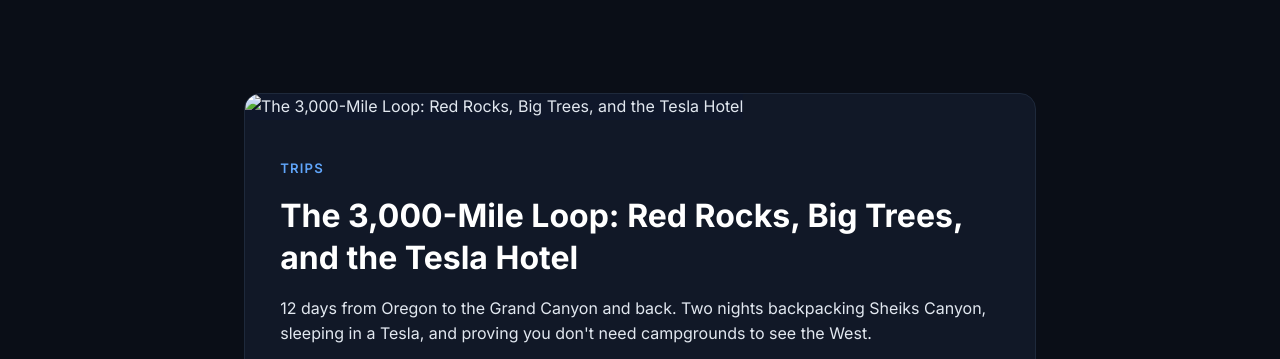
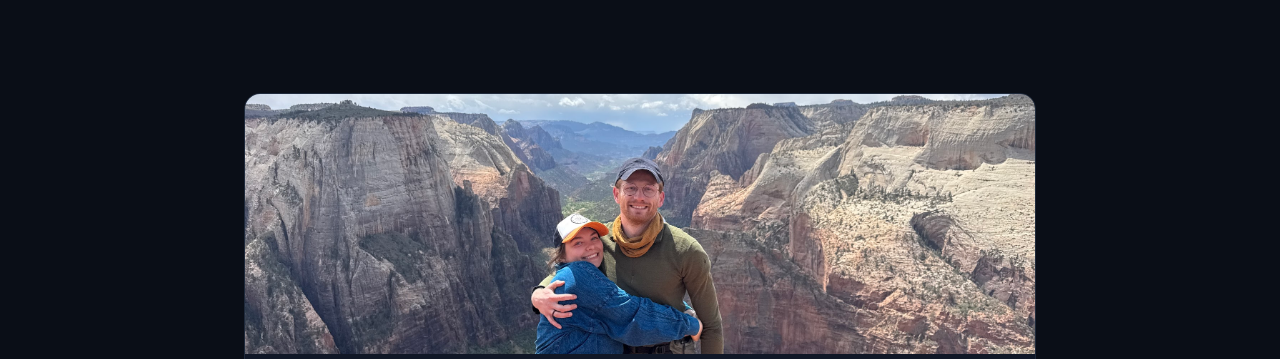
Before and after one commit to bencze2015/bencze2015.github.io, a plain HTML site: page index.html in a window 1280 px wide. Shown: the part 411-770 px from the top of the page. Drawn offline with Linux system fonts and the light colour scheme.

Commit message:
Update index.html

```diff
--- a/index.html
+++ b/index.html
@@ -172,8 +172,8 @@
       category: "Trips",
       date: "October 14, 2025",
       readTime: "35 min read",
-      // Using 'image_2.jpg' (Zion) as the cover
-      image: "images/image_2.jpg",
+      // Changed to .png to match your screenshot
+      image: "images/image_2.png",
       summary: "12 days from Oregon to the Grand Canyon and back. Two nights backpacking Sheiks Canyon, sleeping in a Tesla, and proving you don't need campgrounds to see the West.",
       content: `
         <p>There is a specific kind of freedom that comes from leaving your driveway in Banks, Oregon, knowing you have no reservations. No hotels booked, no campsites reserved. Just us, the Tesla, and 3,000 miles of open road ahead. The plan was simple: head south until the dirt turned red, stay out as long as we could, and never pay to sleep.</p>
@@ -183,7 +183,7 @@
 
         <p>We turned the back of the Model Y into a permanent bedroom with a fitted air mattress. The real game-changer, however, is "Camp Mode." It maintains climate control, airflow, and white noise all night with minimal battery drain. We slept comfortably in freezing high-desert nights and 90-degree heat without ever idling an engine.</p>
 
-        <img src="images/image_1.jpg" alt="Morning coffee while dispersed camping next to the Tesla" style="width: 100%; height: auto; border-radius: 12px;">
+        <img src="images/image_1.png" alt="Morning coffee while dispersed camping next to the Tesla" style="width: 100%; height: auto; border-radius: 12px;">
         <p class="image-caption">Morning routine: Coffee on BLM land, zero fees.</p>
 
         <p>The rule of the trip was strict: <strong>Dispersed camping only.</strong> We relied entirely on public lands—finding hidden pull-offs down long dirt roads far from the RV parks and generator noise. </p>
@@ -191,11 +191,11 @@
         <h3>Part 1: The Red Rock Initiation</h3>
         <p>We hit the "Mighty 5" area with force. Canyonlands and Arches are spectacular, but they are also crowded. We spent our days navigating the paved viewpoints with the masses, feeling small on the edge of vast chasms in Canyonlands.</p>
 
-        <img src="images/image_4.jpg" alt="Standing on the edge of a cliff in Canyonlands" style="width: 100%; height: auto; border-radius: 12px;">
+        <img src="images/image_4.png" alt="Standing on the edge of a cliff in Canyonlands" style="width: 100%; height: auto; border-radius: 12px;">
 
         <p>And finding ways to play on the slickrock near Moab.</p>
 
-        <img src="images/image_3.jpg" alt="Handstands under an arch formation" style="width: 100%; height: auto; border-radius: 12px;">
+        <img src="images/image_3.png" alt="Handstands under an arch formation" style="width: 100%; height: auto; border-radius: 12px;">
 
         <p>But the crowds in the National Parks were wearing on us. We needed silence. We needed to get away from the pavement.</p>
 
@@ -204,7 +204,7 @@
 
         <p>Down there, the world changes. It’s raw canyon hiking—scrambling over dry pour-offs, navigating confusing slickrock benches, and bushwhacking through tamarisk. The silence is profound. It rings in your ears.</p>
 
-        <img src="images/image_0.jpg" alt="Ancient Puebloan ruins in a large alcove in Sheiks Canyon" style="width: 100%; height: auto; border-radius: 12px;">
+        <img src="images/image_0.png" alt="Ancient Puebloan ruins in a large alcove in Sheiks Canyon" style="width: 100%; height: auto; border-radius: 12px;">
         <p class="image-caption">Discovering well-preserved ruins in the silence of Sheiks Canyon.</p>
 
         <p>The highlight was turning a corner into a massive alcove and finding perfectly preserved Ancestral Puebloan ruins. Standing there, miles from the nearest road, looking at structures built by hand a thousand years ago, was the spiritual center of the trip. We camped on hard sandstone nearby, watching the stars framed by canyon walls.</p>
@@ -212,7 +212,7 @@
         <h3>Part 3: Mars on Earth</h3>
         <p>After dragging our dusty, tired bodies out of Bullet Canyon, we needed a change of scenery. We drove past Hanksville to <strong>Factory Butte and the Bentonite Hills</strong>. It felt like leaving Earth entirely. The landscape looks like Mars—dunes of grey, purple, and vibrant red clay stretching into the distance, dominated by the massive shark-fin-like butte.</p>
 
-        <img src="images/image_5.jpg" alt="The Tesla parked in the alien landscape of Factory Butte" style="width: 100%; height: auto; border-radius: 12px;">
+        <img src="images/image_5.png" alt="The Tesla parked in the alien landscape of Factory Butte" style="width: 100%; height: auto; border-radius: 12px;">
         <p class="image-caption">Camped on Mars (Factory Butte, Utah).</p>
 
         <h3>Part 4: The Giants</h3>
@@ -220,7 +220,7 @@
 
         <p>Finally, it was time to turn north. After ten days in the desert, our eyes needed green. We swung wide into California to visit <strong>Sequoia National Park</strong>. Seeing trees wide enough to drive a car through was the perfect palette cleanser before the long haul back to the PNW. Pictures don't do them justice; you have to stand next to one to understand.</p>
 
-        <img src="images/image_6.jpg" alt="Standing at the base of a massive Sequoia tree" style="width: 100%; height: auto; border-radius: 12px;">
+        <img src="images/image_6.png" alt="Standing at the base of a massive Sequoia tree" style="width: 100%; height: auto; border-radius: 12px;">
 
         <h3>Trip Stats</h3>
         <ul>
```
